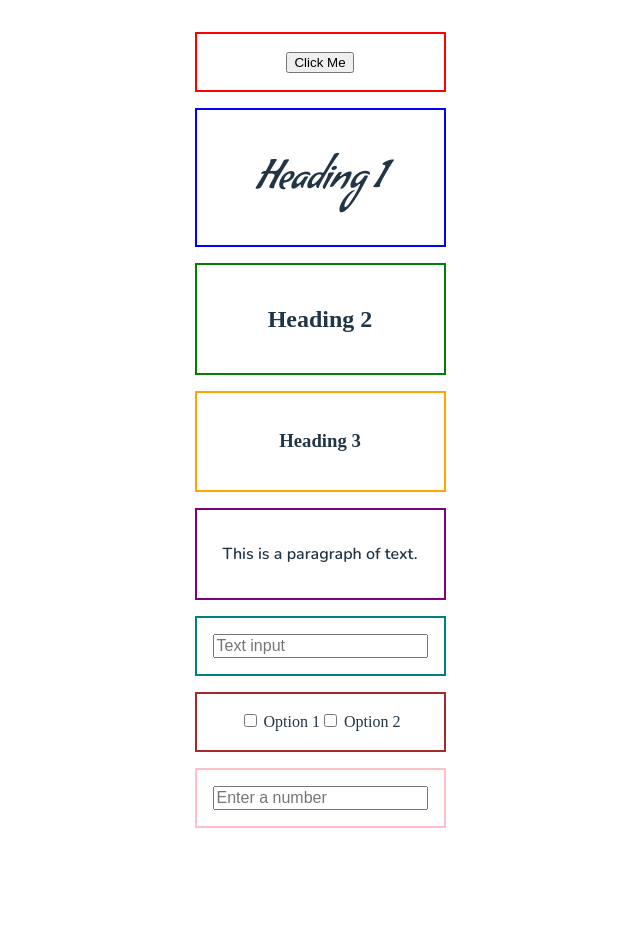
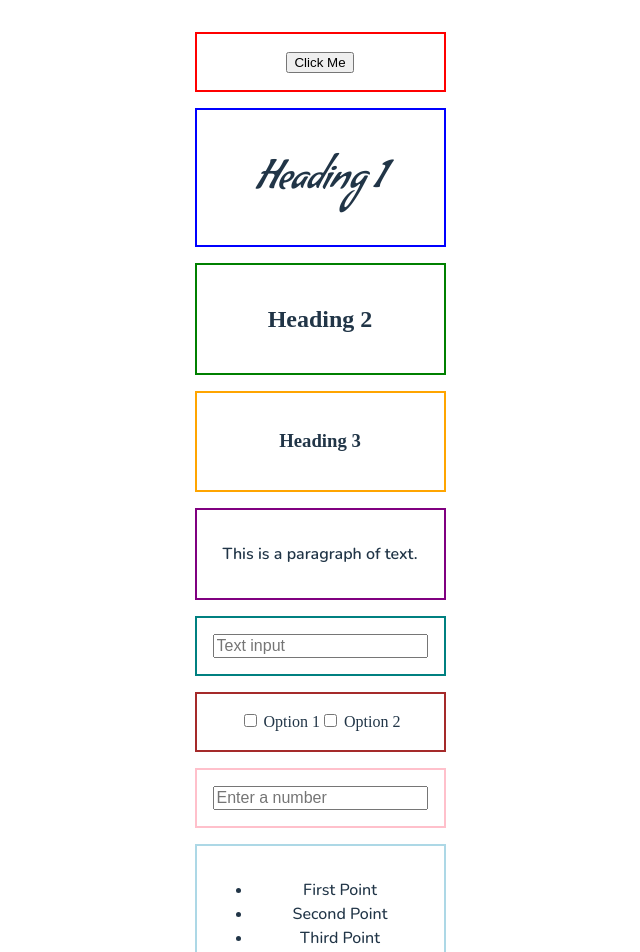
Before and after one commit to hagmannStephan/prosecco-party-vue, a Vue app: page /playground in a window 1280 px wide. Shown: the top 952 px of the page, without its empty margins (320-960 px from the left). Before the commit the page ends 876 px from the top, so only its background shows below. Built offline with nearby package versions, Linux system fonts and the light colour scheme.

Commit message:
chore: added disclaimer to penalties

```diff
--- a/src/locales/de/games/schnapsidee/SchnapsideeRanked.ts
+++ b/src/locales/de/games/schnapsidee/SchnapsideeRanked.ts
@@ -6,6 +6,7 @@ export default {
     },
     "penalty": {
         "title": "Strafe auswählen",
-        "description": "Die Gewinnergruppe darf eine der drei Strafen für die Verlierer-Gruppe auswählen:"
+        "description": "Die Gewinnergruppe darf eine der drei Strafen für die Verlierer-Gruppe auswählen:",
+        "disclaimer": "Passt darauf auf, dass keiner der Teilnehmenden sich nicht durch die Bestrafungen bedrängt fühlt - es ist nur ein Spiel 🫶"
     }
 }
--- a/src/locales/en/games/schnapsidee/SchnapsideeRanked.ts
+++ b/src/locales/en/games/schnapsidee/SchnapsideeRanked.ts
@@ -6,6 +6,7 @@ export default {
     },
     "penalty": {
         "title": "Select Penalty",
-        "description": "The winning team may choose one of the three penalties for the losing team:"
+        "description": "The winning team may choose one of the three penalties for the losing team:",
+        "disclaimer": "Make sure that none of the participants feel pressured by the punishments — it's just a game after all 🫶"
     }
 }
--- a/src/style.scss
+++ b/src/style.scss
@@ -155,11 +155,24 @@ h3 {
     /* TODO: Add styles*/
 }
 
+@mixin text($font-weight) {
+    font-family: 'Nunito', sans-serif;
+    font-weight: $font-weight;
+    font-size: 1rem;
+}
+
 p {
-    font-family: 'Nunito', sans-serif;
-    font-weight: 400;
-    font-size: 1rem;
+    @include text(500);
     margin-bottom: 1rem;
+}
+
+li {
+  @include text(250);
+  margin: 0;
+}
+
+ul {
+
 }
 
 input[type="text"],
--- a/src/views/Playground.vue
+++ b/src/views/Playground.vue
@@ -32,5 +32,13 @@
     <div class="element" style="border: 2px solid pink; padding: 1rem; margin-bottom: 1rem;">
       <input type="number" class="number-input" placeholder="Enter a number" />
     </div>
+
+    <div class="element" style="border: 2px solid lightblue; padding: 1rem; margin-bottom: 1rem;">
+      <ul>
+        <li>First Point</li>
+        <li>Second Point</li>
+        <li>Third Point</li>
+      </ul>
+    </div>
   </div>
 </template>
--- a/src/views/games/schnapsidee/SchnapsideeRanked.vue
+++ b/src/views/games/schnapsidee/SchnapsideeRanked.vue
@@ -40,4 +40,5 @@ onMounted(async () => {
             {{ penalty }}
         </li>
     </ul>
+    <p>{{ t('schnapsidee.ranked.penalty.disclaimer') }}</p>
 </template>
```
